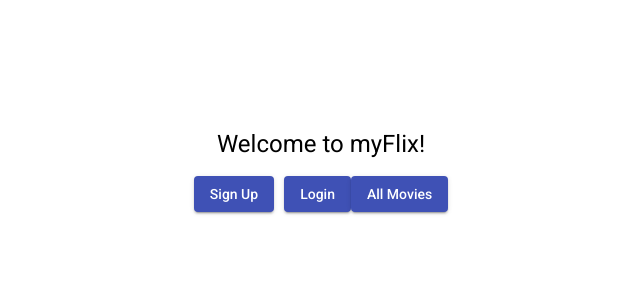
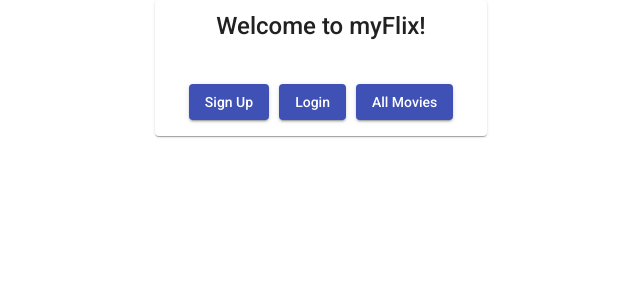
Before and after one commit to ChristianNikodemus/myFilms-Angular-client, an Angular app: page / in a window 1280 px wide. Shown: the top 300 px of the page, without its empty margins (319-959 px from the left). Built offline with nearby package versions, Linux system fonts and the light colour scheme.

Commit message:
Added styling to opening page

```diff
--- a/src/app/app.component.html
+++ b/src/app/app.component.html
@@ -1,7 +1,8 @@
-<div class="main-page">
-  <h1>
+<mat-card class="main-page">
+  <mat-card-title
+  style="margin-bottom: 2em;">
     Welcome to myFlix!
-  </h1>
+  </mat-card-title>
   <button
     mat-raised-button
     (click)="openUserRegistrationDialog()"
@@ -14,6 +15,7 @@
   <button
     mat-raised-button
     (click)="openUserLoginDialog()"
+    style="margin-right: 10px;"
     color="primary"
   >
     Login
@@ -26,4 +28,4 @@
   >
     All Movies
   </button>
-</div>
+</mat-card>
--- a/src/app/movie-card/movie-card.component.ts
+++ b/src/app/movie-card/movie-card.component.ts
@@ -8,6 +8,12 @@ import { FetchApiDataService } from '../fetch-api-data.service';
 })
 export class MovieCardComponent implements OnInit {
   token = localStorage.getItem('token');
+
+  // if(token) {
+  //   this.fetchApiData.getAllMovies(token);
+  // } else {
+  //   return token = '';
+  // }
 
   movies: any[] = [];
   constructor(public fetchApiData: FetchApiDataService) {}
--- a/src/styles.scss
+++ b/src/styles.scss
@@ -52,6 +52,6 @@ body {
 
 .main-page {
   text-align: center;
+  width: 300px;
   margin: auto;
-  margin-top: 10%;
 }
```
